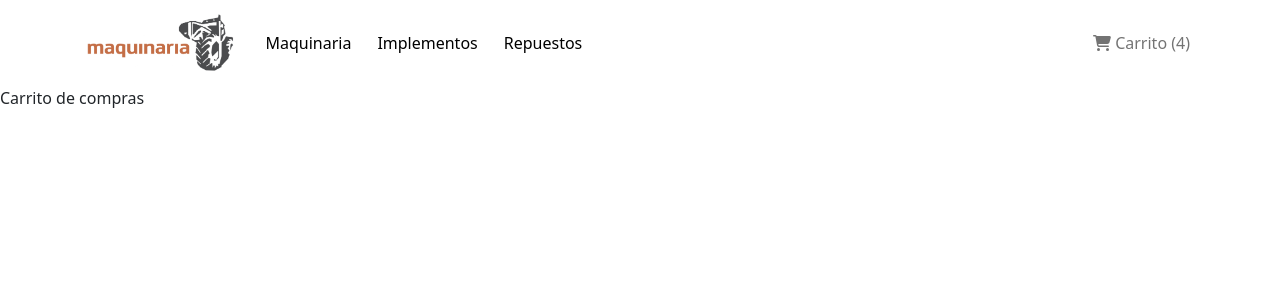
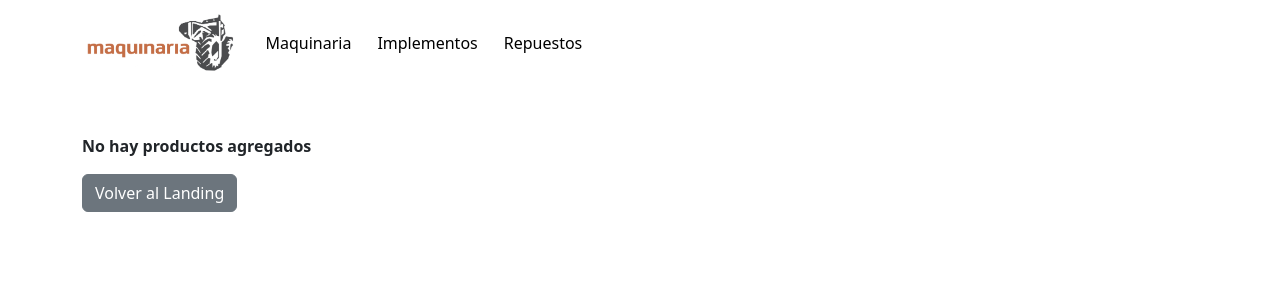
Before and after one commit to Bruno-Carballido/maquinaria_uy-Carballido, a React (Create React App) app: page /cart in a window 1280 px wide. Shown: the top 300 px of the page. Built offline with nearby package versions, Linux system fonts and the light colour scheme.

Commit message:
FEAT, se agrega funcionalidad de carrito

```diff
--- a/src/components/Cart.js
+++ b/src/components/Cart.js
@@ -1,9 +1,52 @@
+import { AppContext } from '../context/CartContext'
+import { useContext } from 'react';
+import { Container, Card, Col, Row, Button } from 'react-bootstrap';
+import { Link } from 'react-router-dom';
 
 const Cart = () => {
+    const { getCantItems, getPrecioTotal, contextSate, removeItemContext } = useContext(AppContext);
+
     return (
-        <>
-            Carrito de compras
-        </>
+        <Container className="pt-5">
+            {getCantItems() > 0 ?
+                <>
+                    <Col xs={12} md={6}>
+                        {contextSate.map(i =>
+                            <Card className='mt-4'>
+                                <Row>
+                                    <Col xs={12} md={4}>
+                                        <img src={i.item.img} style={{ maxHeight: '10em' }} className="img-fluid" alt='Imagen producto' />
+                                    </Col>
+                                    <Col xs={12} md={5}>
+                                        <div style={{ height: '100%' }} className="d-flex flex-grow-1 align-items-center">
+                                            <p>
+                                                <h5>{i.item.name}</h5>
+                                                <br />
+                                                <h6>Precio: {i.item.price}</h6>
+                                                <h6>Cantidad: x{i.quantity}</h6>
+                                            </p>
+                                        </div>
+                                    </Col>
+                                    <Col xs={12} md={3}>
+                                        <div style={{ height: '100%' }} className="d-flex flex-grow-1 align-items-center">
+                                            <Button onClick={() => { removeItemContext(i.item.id) }} variant="outline-danger">Eliminar</Button>
+                                        </div>
+                                    </Col>
+                                </Row>
+                            </Card>
+                        )}
+                    </Col>
+                    <h3 className='pt-5'>Precio total: USD {getPrecioTotal()}</h3>
+                </>
+                :
+                <>
+                    <p><b>No hay productos agregados</b></p>
+                    <Link type='Button' className="btn btn-secondary " to='/'>
+                        Volver al Landing
+                    </Link>
+                </>
+            }
+        </Container>
     );
 }
 
--- a/src/components/CartWidget.js
+++ b/src/components/CartWidget.js
@@ -1,12 +1,23 @@
-import { Nav } from 'react-bootstrap';
 import { FontAwesomeIcon } from "@fortawesome/react-fontawesome";
 import { faCartShopping } from "@fortawesome/free-solid-svg-icons";
+import { AppContext } from '../context/CartContext'
+import { useContext } from 'react';
+import { NavLink, Link } from 'react-router-dom';
 
-const CartWidget = ({ cantItems }) => {
+const CartWidget = () => {
+
+    const { getCantItems } = useContext(AppContext);
+
+    const links = {
+        textDecoration: 'initial',
+        color: 'initial'
+    }
     return (
-        <Nav.Link href="#carrito">
-            <FontAwesomeIcon icon={faCartShopping} /> Carrito ({cantItems})
-        </Nav.Link>
+        <>
+            {getCantItems() > 0 && <NavLink type='Button' className="btn btn-outline " style={links} to='/cart'>
+                <FontAwesomeIcon icon={faCartShopping} /> Carrito ({getCantItems()})
+            </NavLink>}
+        </>
     );
 }
 
--- a/src/components/NavBar.js
+++ b/src/components/NavBar.js
@@ -28,7 +28,7 @@ const NavBar = () => {
                         <NavLink type='Button' className="btn btn-outline " style={links} to='/category/3'>Repuestos</NavLink>
                     </Nav>
                     <Nav>
-                        <CartWidget cantItems={4} />
+                        <CartWidget/>
                     </Nav>
                 </Navbar.Collapse>
             </Container>
--- a/src/context/CartContext.js
+++ b/src/context/CartContext.js
@@ -23,6 +23,23 @@ const CartContext = ({ children }) => {
         return ret
     }
 
+    const getCantItems = () => {
+        let ret = 0
+        for (let it of contextSate) {
+            ret += it.quantity
+        }
+        return ret
+    }
+
+    const getPrecioTotal = () => {
+        let ret = 0
+        for (let it of contextSate) {
+            let precio = it.item.price.split(' ')[1]
+            ret += Number(precio) * (it.quantity)
+        }
+        return ret
+    }
+
     const removeItemContext = (itemId) => {
         let newContext = []
         for (let it of contextSate) {
@@ -30,6 +47,7 @@ const CartContext = ({ children }) => {
                 newContext.push(it)
             }
         }
+        setContextSate(newContext)
         return newContext
     }
 
@@ -50,7 +68,7 @@ const CartContext = ({ children }) => {
     }
 
     return (
-        <AppContext.Provider value={{ addItem, removeItemContext, clear, isInCart, contextSate, setContextSate }}>
+        <AppContext.Provider value={{ addItem, removeItemContext, clear, isInCart, getCantItems, getPrecioTotal, contextSate, setContextSate }}>
             {children}
         </AppContext.Provider>
     )
```
